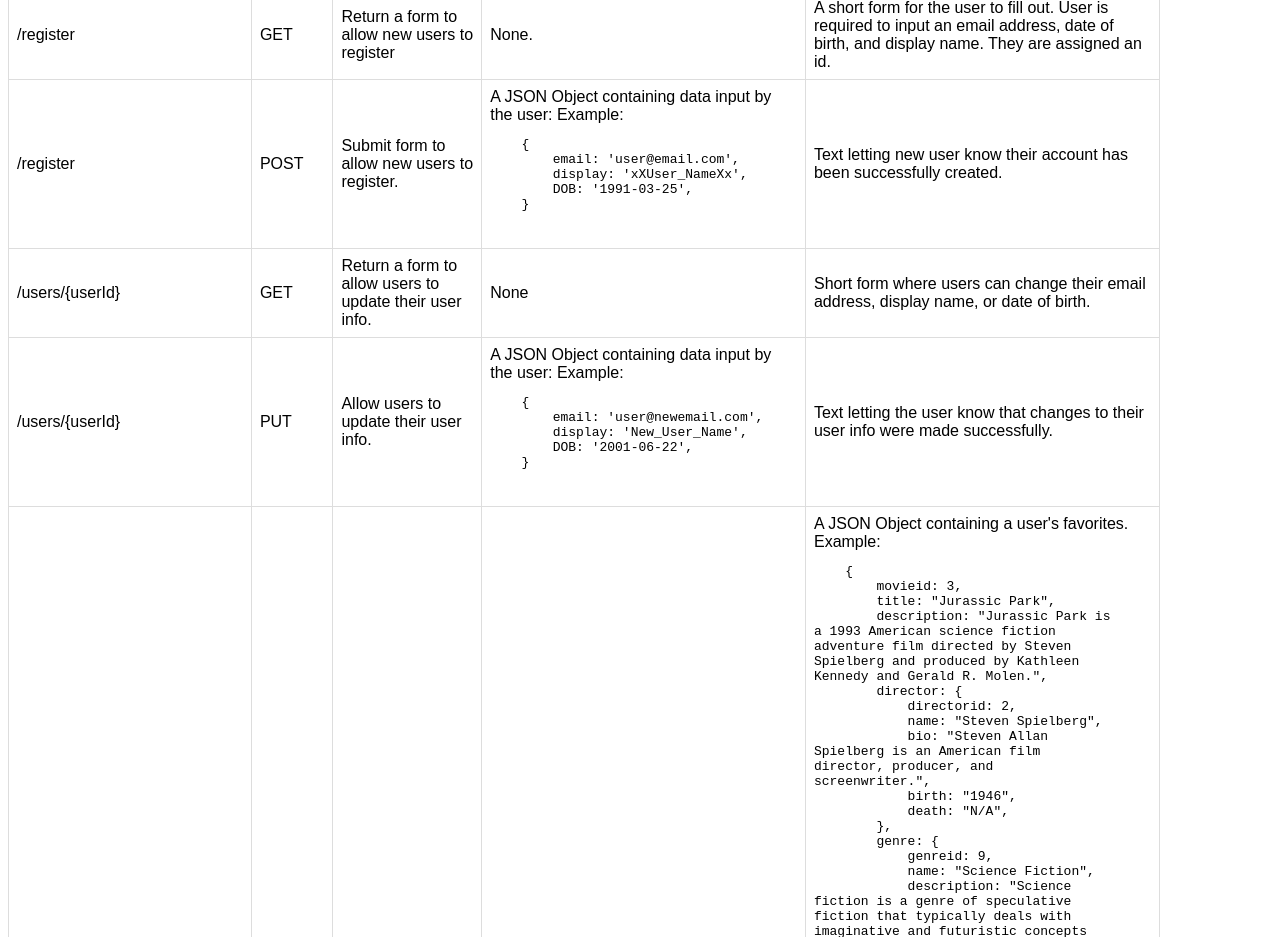
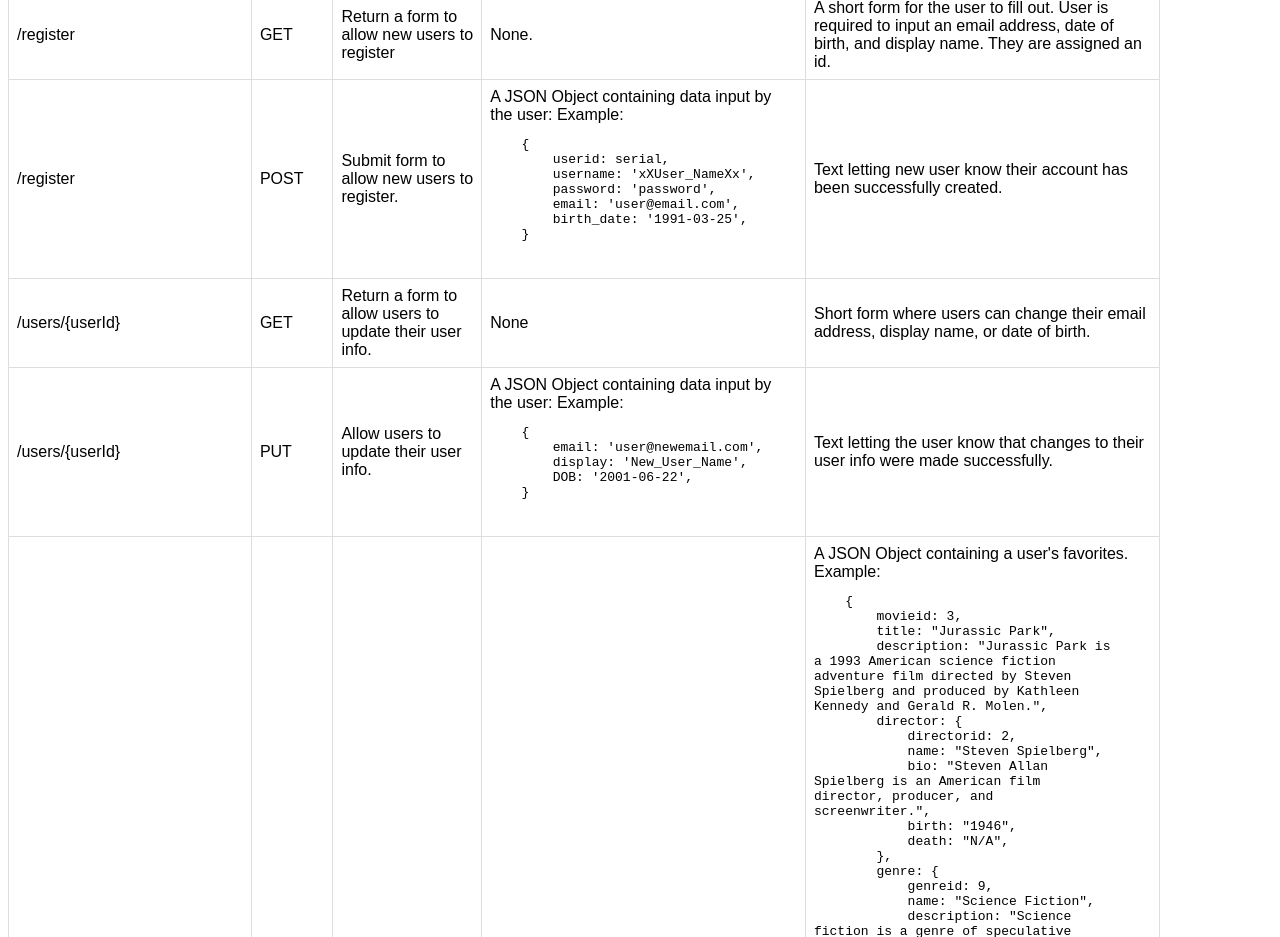
Before and after one commit to RoryV91/movie-api, a website: page public/documentation.html in a window 1280 px wide. Shown: the part 1120-2057 px from the top of the page. Drawn offline with Linux system fonts and the light colour scheme.

Commit message:
date formatting

```diff
--- a/index.js
+++ b/index.js
@@ -11,6 +11,7 @@ let movies = [
 	{
         id: 1,
 		title: "Blade Runner 2049",
+        description: "Blade Runner 2049 is a 2017 American neo-noir science fiction film directed by Denis Villeneuve and written by Hampton Fancher and Michael Green.",
 		director: {
             name: "Denis Villeneuve",
             bio: "Denis Villeneuve is a French Canadian film director, writer, and producer.",
--- a/public/documentation.html
+++ b/public/documentation.html
@@ -124,9 +124,11 @@
                 <td>A JSON Object containing data input by the user: Example: <br>
                     <pre>
     {
+        userid: serial,
+        username: 'xXUser_NameXx',
+        password: 'password',
         email: 'user@email.com',
-        display: 'xXUser_NameXx',
-        DOB: '1991-03-25',
+        birth_date: '1991-03-25',
     }
                     </pre>
                 </td>
```
